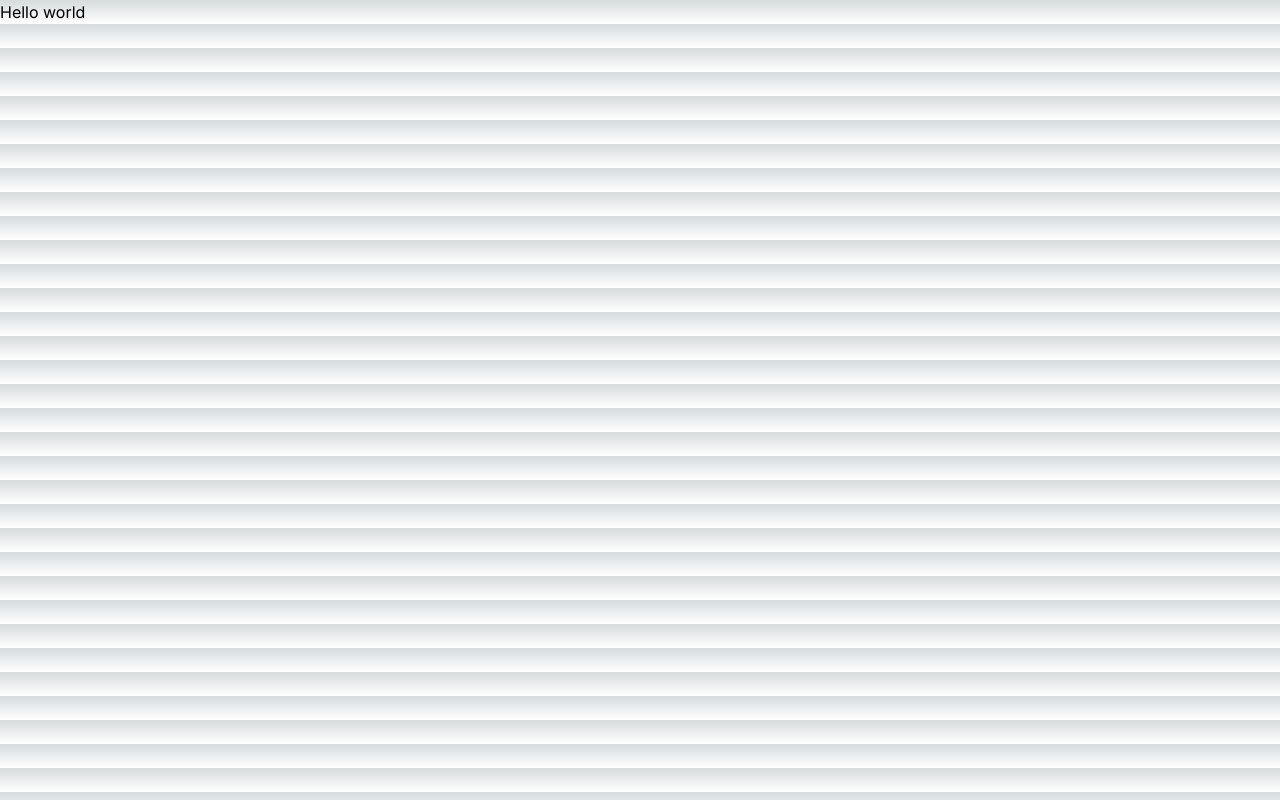
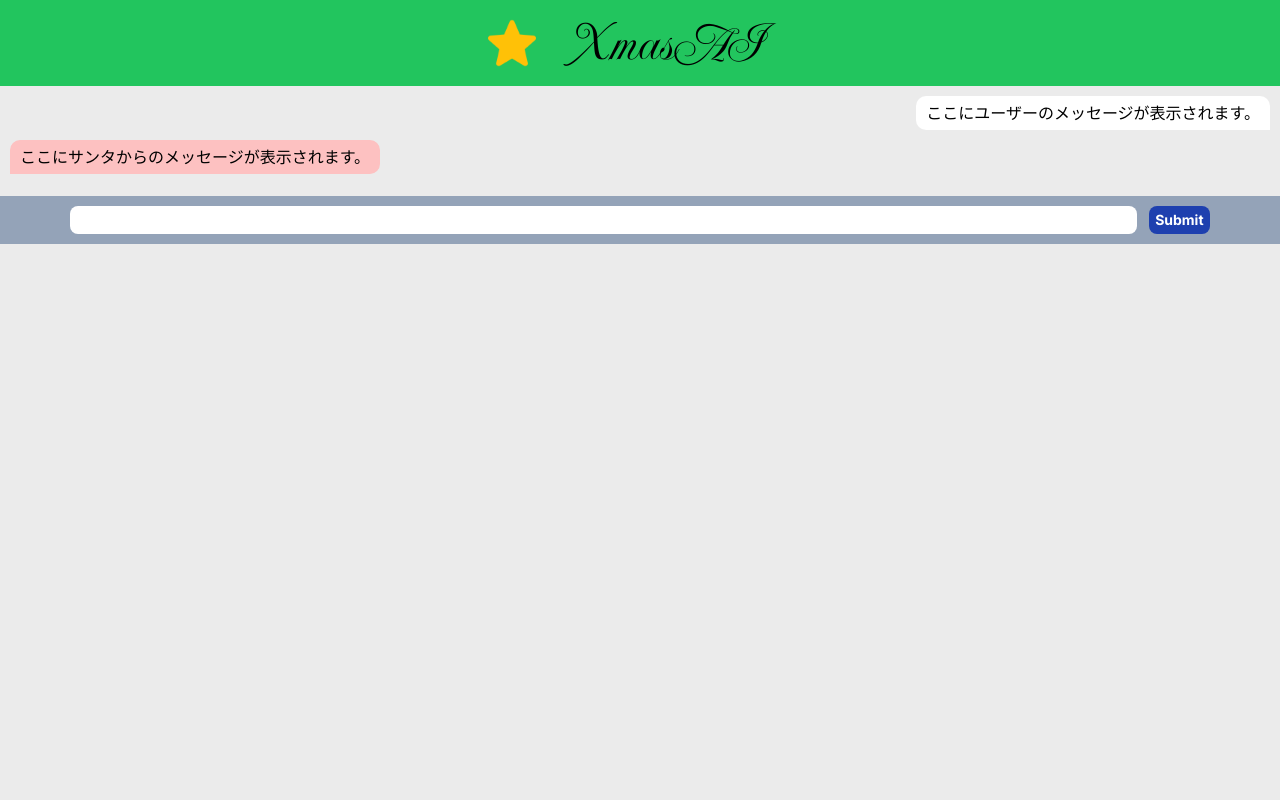
Before and after one commit to flowpon/xmas-sanchatbot, a Next.js app: page /message in a window 1280 px wide. Built offline with nearby package versions, Linux system fonts and the light colour scheme.

Commit message:
add:メッセージ画面 デザイン

```diff
--- a/package.json
+++ b/package.json
@@ -6,7 +6,8 @@
     "dev": "next dev",
     "build": "next build",
     "start": "next start",
-    "lint": "next lint"
+    "lint": "next lint",
+    "devh": "next dev -H 0.0.0.0"
   },
   "dependencies": {
     "next": "14.0.3",
--- /dev/null
+++ b/src/app/(pages)/message/message.css
@@ -0,0 +1,50 @@
+@font-face {
+    font-family: "imperialScript";
+    src: url("../../../fonts/ImperialScript-Regular.ttf") format("truetype")
+}
+
+body {
+    background-color: rgb(235, 235, 235);
+}
+
+footer{
+    width: 100%;
+    position: sticky;
+    bottom: 0;
+    text-align: center;
+}
+
+.font-desgin {
+    font-size: 4.5vmax;
+    font-family: "imperialScript", Imperial Script;
+}
+
+.my-message-box {
+    margin: 10px;
+    text-align: right;
+}
+
+.my-message {
+    text-align: left;
+    overflow-wrap: break-word;
+    display: inline-block;
+    max-width: 70%;
+    background-color: white;
+    border-radius: 10px 10px 0px 10px;
+    padding: 5px 10px;
+}
+
+.santa-message-box {
+    margin: 10px;
+    text-align: left;
+}
+
+.santa-message {
+    text-align: left;
+    word-break: break-all;
+    display: inline-block;
+    max-width: 70%;
+    background-color: rgb(253, 193, 193);
+    border-radius: 10px 10px 10px 0px;
+    padding: 5px 10px;
+}
--- a/src/app/(pages)/message/page.tsx
+++ b/src/app/(pages)/message/page.tsx
@@ -1,10 +1,44 @@
 import Image from 'next/image'
-// import  "./message.css"
+import  "./message.css"
 
 export default function Message() {
   return (
     <>
-      <p>Hello world</p>
+      <header className='bg-green-500 flex justify-center items-center'><img src='/star.png' className='h-12'/><p className='font-desgin px-8'>XmasAI</p></header>
+      <div className='overflow-auto'>
+        <MyMessage />
+        <SantaMessage />
+      </div>
+      <SendMessage />
     </>
   )
 }
+
+export function MyMessage() {
+  return(
+    <>
+      <div className='my-message-box'><p className='my-message'>ここにユーザーのメッセージが表示されます。</p></div>
+    </>
+  )
+}
+
+export function SantaMessage() {
+  return(
+    <>
+      <div className='santa-message-box'><p className='santa-message'>ここにサンタからのメッセージが表示されます。</p></div>
+    </>
+  )
+}
+
+export function SendMessage() {
+  return(
+    <>
+      <footer>
+        <div className='flex justify-center items-center w-full mt-3 bg-slate-400 h-12'>
+          <input type='text' className='w-10/12 h-7 rounded-lg' />
+          <input type='submit' className='ml-3 bg-blue-800 font-bold text-white px-1.5 h-7 rounded-lg text-sm' />
+        </div>
+      </footer>
+    </>
+  )
+}
--- a/src/app/globals.css
+++ b/src/app/globals.css
@@ -1,7 +1,7 @@
 @tailwind base;
 @tailwind components;
 @tailwind utilities;
-
+/*
 :root {
   --foreground-rgb: 0, 0, 0;
   --background-start-rgb: 214, 219, 220;
@@ -24,4 +24,4 @@ body {
       rgb(var(--background-end-rgb))
     )
     rgb(var(--background-start-rgb));
-}
+} */
```
Also changed, not shown: public/star.png (added), src/app/(pages)/message/massage.css (deleted), src/fonts/ImperialScript-Regular.ttf (added).
